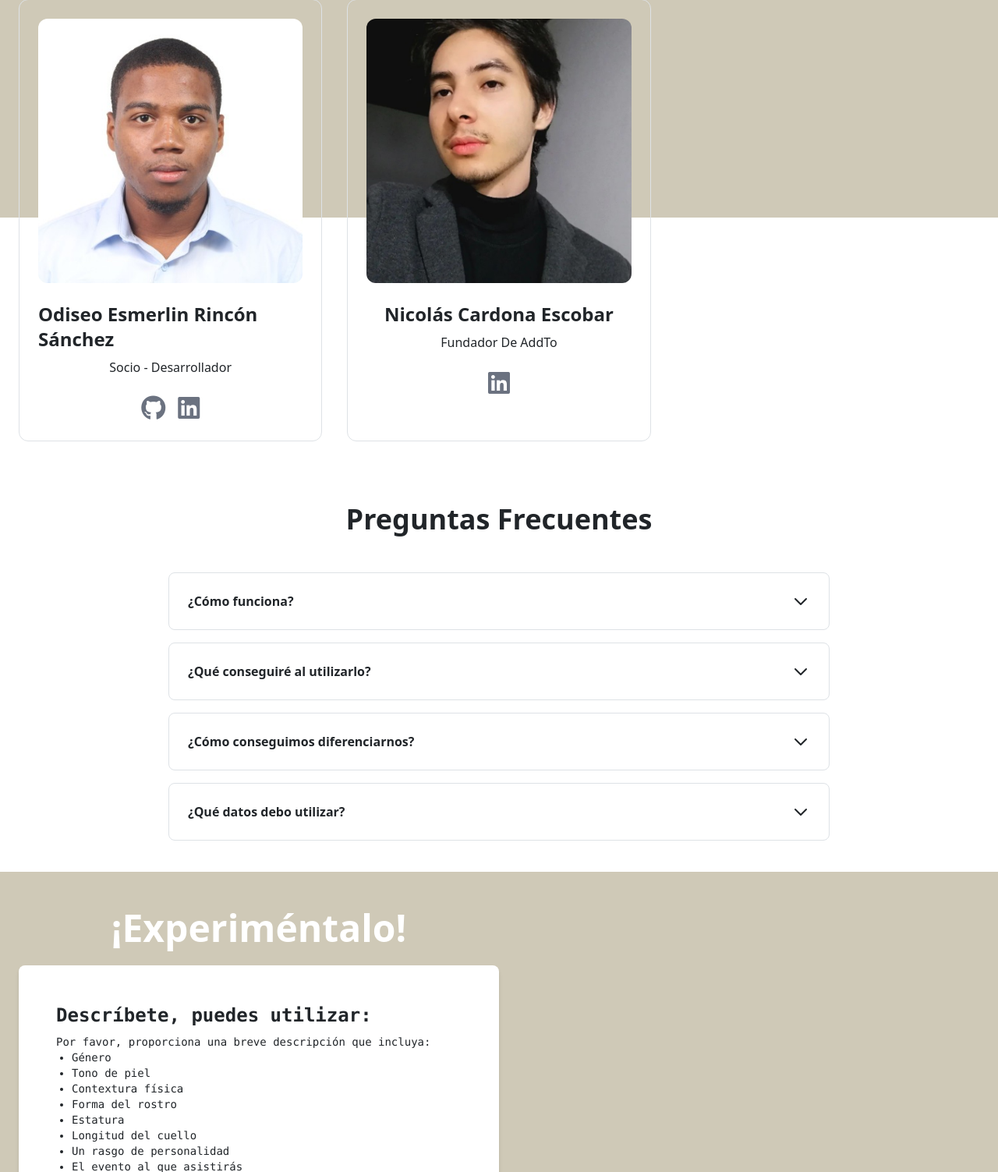
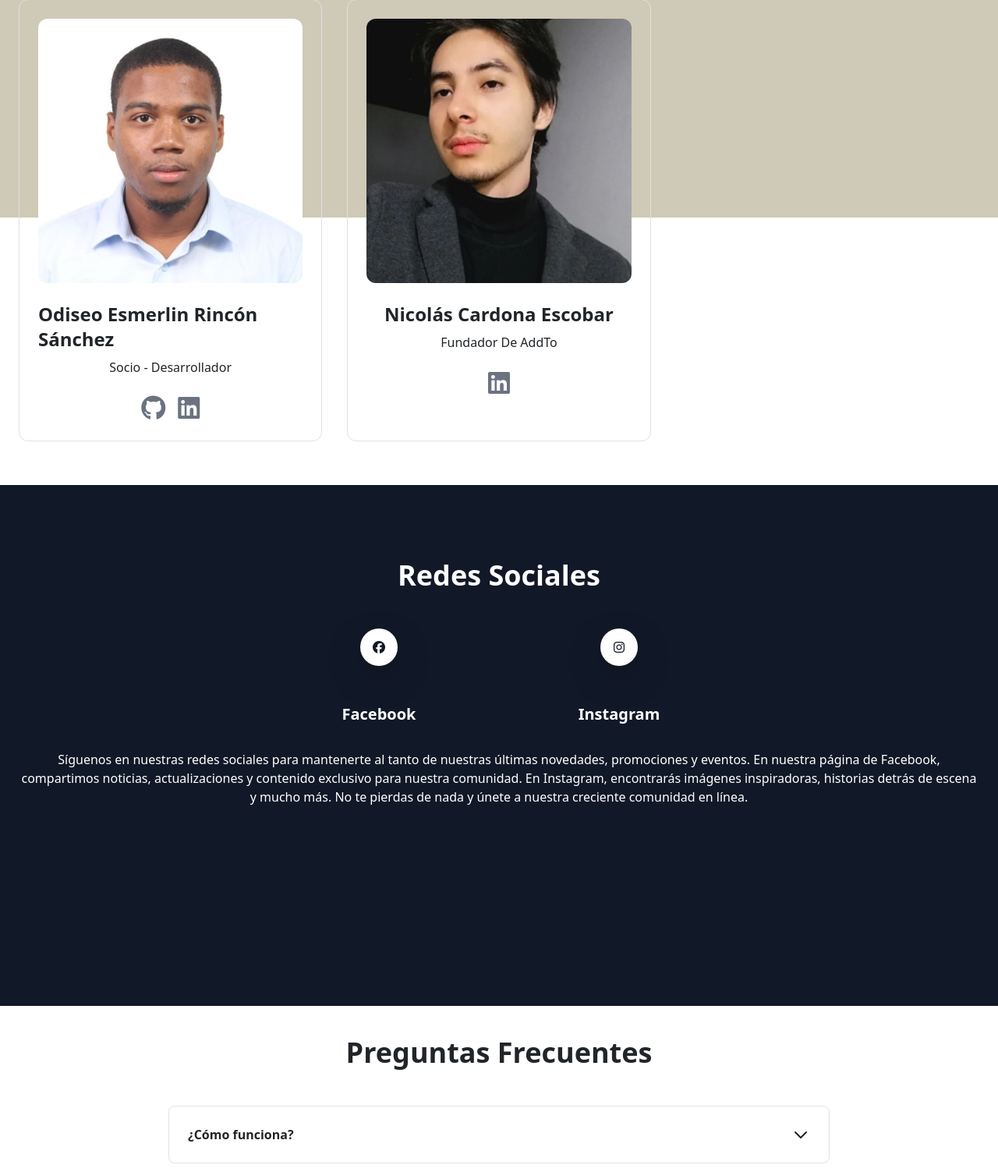
Before and after one commit to AddTo-Agencia/AddTo, a Flask app: page / in a window 1280 px wide. Shown: the part 1689-3192 px from the top of the page at 78% size. Run offline with Flask 3, Linux system fonts and the light colour scheme; parts of the project's set-up code (start-up, migrations or seed data) failed here and were passed over; some libraries are stand-ins or nearby versions.

Commit message:
subiendo seccion de redes sociales

```diff
--- a/app.py
+++ b/app.py
@@ -16,6 +16,7 @@ def install_requirements():
     else:
         print("El archivo requirements.txt no se encontró. Por favor, asegúrate de que el archivo exista en el directorio.")
 '''
+
 
 
 
--- a/templates/Index.html
+++ b/templates/Index.html
@@ -61,8 +61,12 @@
               <a class="text-dark dark:text-white duration-300 lg:mx-6 text-sm lg:text-base" href="#about">
                 <i class="fa-solid fa-circle-info"></i>About
               </a>
+
               <a class="text-dark dark:text-white duration-300 lg:mx-6 text-sm lg:text-base" href="#team">
                 <i class="fa-solid fa-people-group"></i>Equipo
+              </a>
+              <a class="text-dark dark:text-white duration-300 lg:mx-6 text-sm lg:text-base" href="#social">
+                <i class="fa-solid fa-share-nodes"></i>Redes
               </a>
               <a class="text-dark dark:text-white duration-300 lg:mx-6 text-sm lg:text-base" href="#preguntas">
                 <i class="fa-solid fa-circle-question"></i>Preguntas
@@ -104,13 +108,12 @@
         </div><!-- /.row-->
     </div><!-- /.container-->
 </div><!--/.welcome-hero-->
-
-
   </section>
 
 
   {% include 'about.html' %}
   {% include 'team.html' %}
+  {% include 'social.html' %}
   {% include 'question.html' %}
   {% include 'model.html' %}
   {% include 'Contact.html' %}
@@ -142,7 +145,7 @@
     </div>
   </footer>
 
-</main
+</main>
 
 </body>
 
--- /dev/null
+++ b/templates/social.html
@@ -0,0 +1,25 @@
+<section id="social" class="mt-3 relative block bg-gray-900 h-25">
+    <div class="container mt-3 mx-auto px-4 lg:pt-24 lg:pb-64">
+      <div class="text-center mb-12">
+        <h2 class="text-4xl font-semibold text-white">Redes Sociales</h2>
+      </div>
+      <div class="flex flex-wrap mt-12 justify-center">
+        <a href="https://www.facebook.com/profile.php?id=61553210856295" target="_blank" rel="noopener" class="w-full lg:w-3/12 px-4 text-center">
+          <div class="text-gray-900 p-3 w-12 h-12 shadow-lg rounded-full bg-white inline-flex items-center justify-center">
+            <i class="fa-brands fa-facebook"></i>
+          </div>
+          <h6 class="text-xl mt-5 font-semibold text-white">Facebook</h6>
+        </a>
+        <a href="https://www.instagram.com/add_to_agency/" target="_blank" rel="noopener" class="w-full lg:w-3/12 px-4 text-center">
+          <div class="text-gray-900 p-3 w-12 h-12 shadow-lg rounded-full bg-white inline-flex items-center justify-center">
+            <i class="fa-brands fa-instagram"></i>
+          </div>
+          <h6 class="text-xl mt-5 font-semibold text-white">Instagram</h6>
+        </a>
+      </div>
+
+      <p class="text-white text-center mt-8">
+        Síguenos en nuestras redes sociales para mantenerte al tanto de nuestras últimas novedades, promociones y eventos. En nuestra página de Facebook, compartimos noticias, actualizaciones y contenido exclusivo para nuestra comunidad. En Instagram, encontrarás imágenes inspiradoras, historias detrás de escena y mucho más. No te pierdas de nada y únete a nuestra creciente comunidad en línea.
+      </p>
+    </div>
+</section>
```
